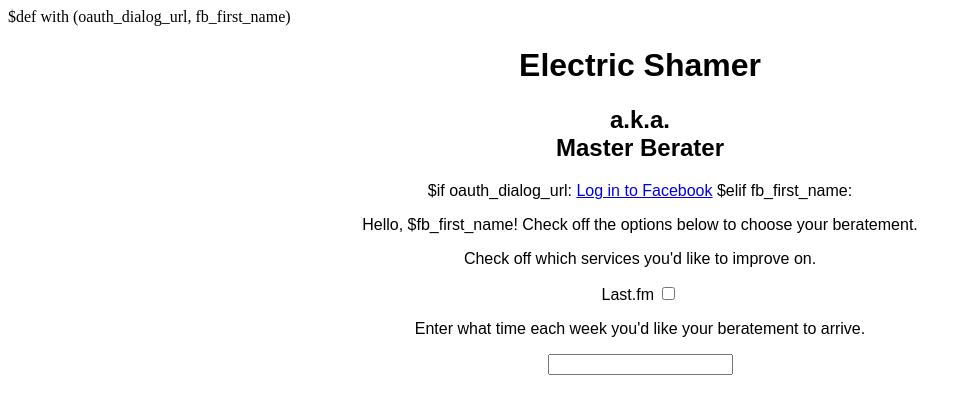
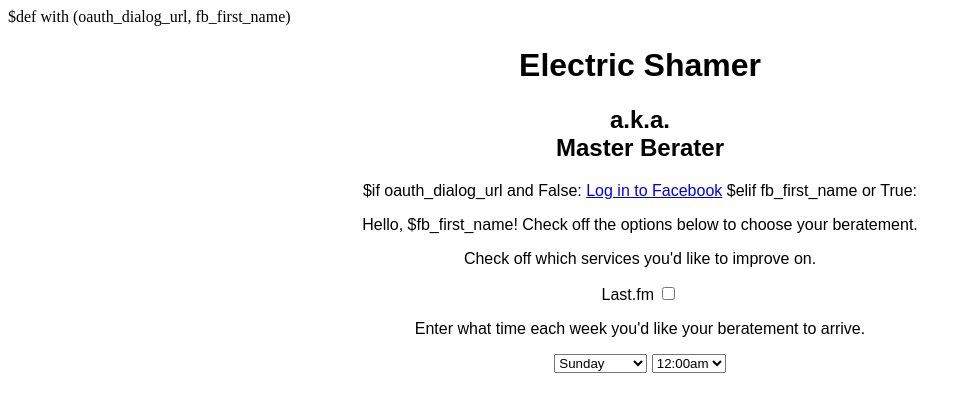
Before and after one commit to wsong/Public-Shamer, a Python web app: template templates/index.html in a window 1280 px wide. Shown: the top 414 px of the page, without its empty margins (0-972 px from the left). Run offline with Jinja, Linux system fonts and the light colour scheme; the template is opened without the code that fills it, so the values that code supplies are empty.

Commit message:
I suspect there's a more elegant way to write these inputs, but oh well

```diff
--- a/templates/index.html
+++ b/templates/index.html
@@ -16,14 +16,48 @@ a.k.a. <br/>
 Master Berater
 </h2>
 
-$if oauth_dialog_url:
+$if oauth_dialog_url and False:
     <a href="$oauth_dialog_url">Log in to Facebook</a>
-$elif fb_first_name:
+$elif fb_first_name or True:
     <p>Hello, $fb_first_name!  Check off the options below to choose your beratement. </p>
     <p>Check off which services you'd like to improve on. </p>
-    <p>Last.fm <input type="checkbox" id="lastfm_checkbox"/> </p>
+    <p>Last.fm <input type="checkbox" id="lastfmcheckbox"/> </p>
     <p>Enter what time each week you'd like your beratement to arrive. </p>
-    <input type="text" id="beratement_time"/>
+    <select id="dayofweek">
+      <option value="0">Sunday</option>
+      <option value="1">Monday</option>
+      <option value="2">Tuesday</option>
+      <option value="3">Wednesday</option>
+      <option value="4">Thursday</option>
+      <option value="5">Friday</option>
+      <option value="6">Saturday</option>
+    </select>
+    <select id="hour">
+      <option value="0">12:00am</option>
+      <option value="1">1:00am</option>
+      <option value="2">2:00am</option>
+      <option value="3">3:00am</option>
+      <option value="4">4:00am</option>
+      <option value="5">5:00am</option>
+      <option value="6">6:00am</option>
+      <option value="7">7:00am</option>
+      <option value="8">8:00am</option>
+      <option value="9">9:00am</option>
+      <option value="10">10:00am</option>
+      <option value="11">11:00am</option>
+      <option value="12">12:00pm</option>
+      <option value="13">1:00pm</option>
+      <option value="14">2:00pm</option>
+      <option value="15">3:00pm</option>
+      <option value="16">4:00pm</option>
+      <option value="17">5:00pm</option>
+      <option value="18">6:00pm</option>
+      <option value="19">7:00pm</option>
+      <option value="20">8:00pm</option>
+      <option value="21">9:00pm</option>
+      <option value="22">10:00pm</option>
+      <option value="23">11:00pm</option>
+    </select>
 </div>
 </body>
 </html>
```
